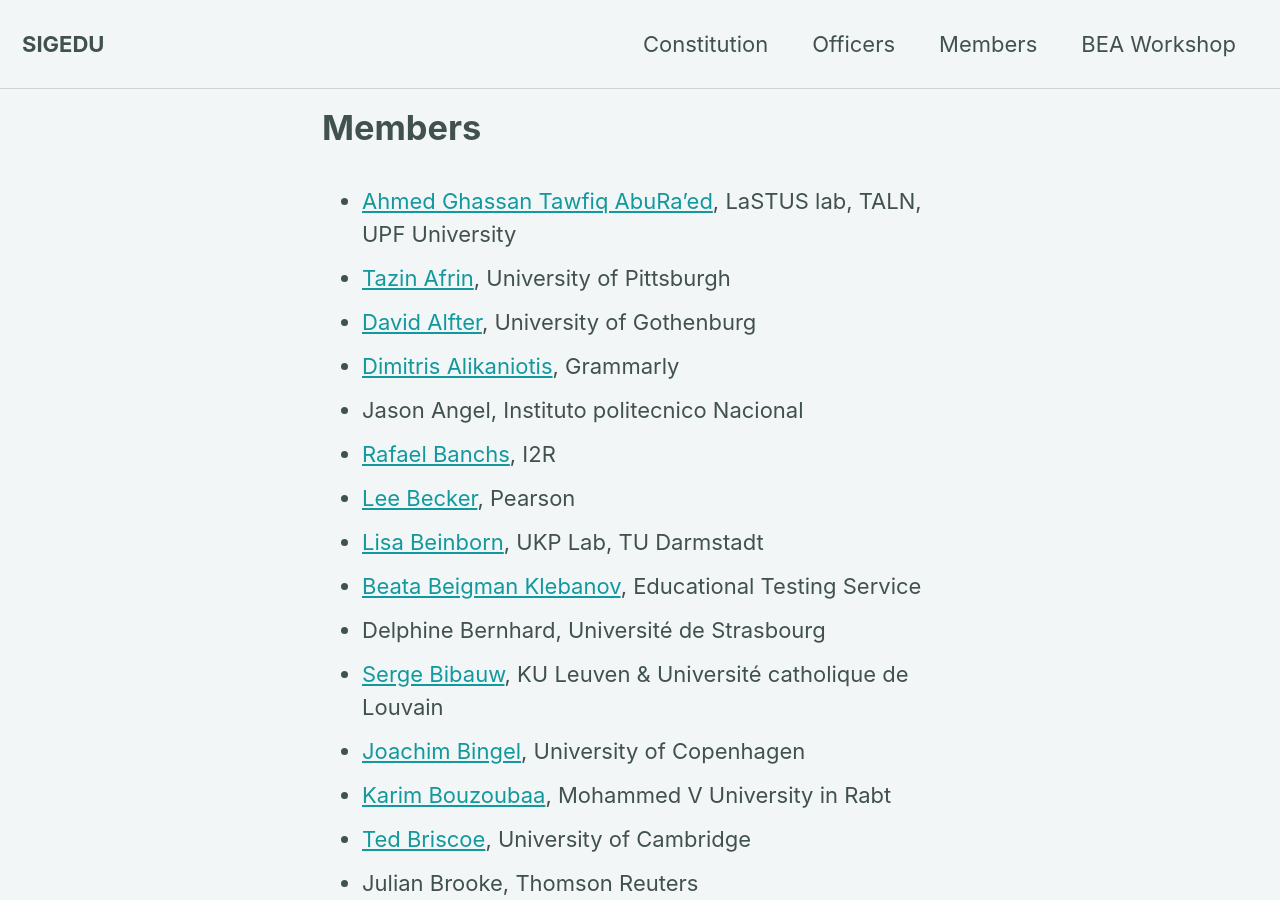
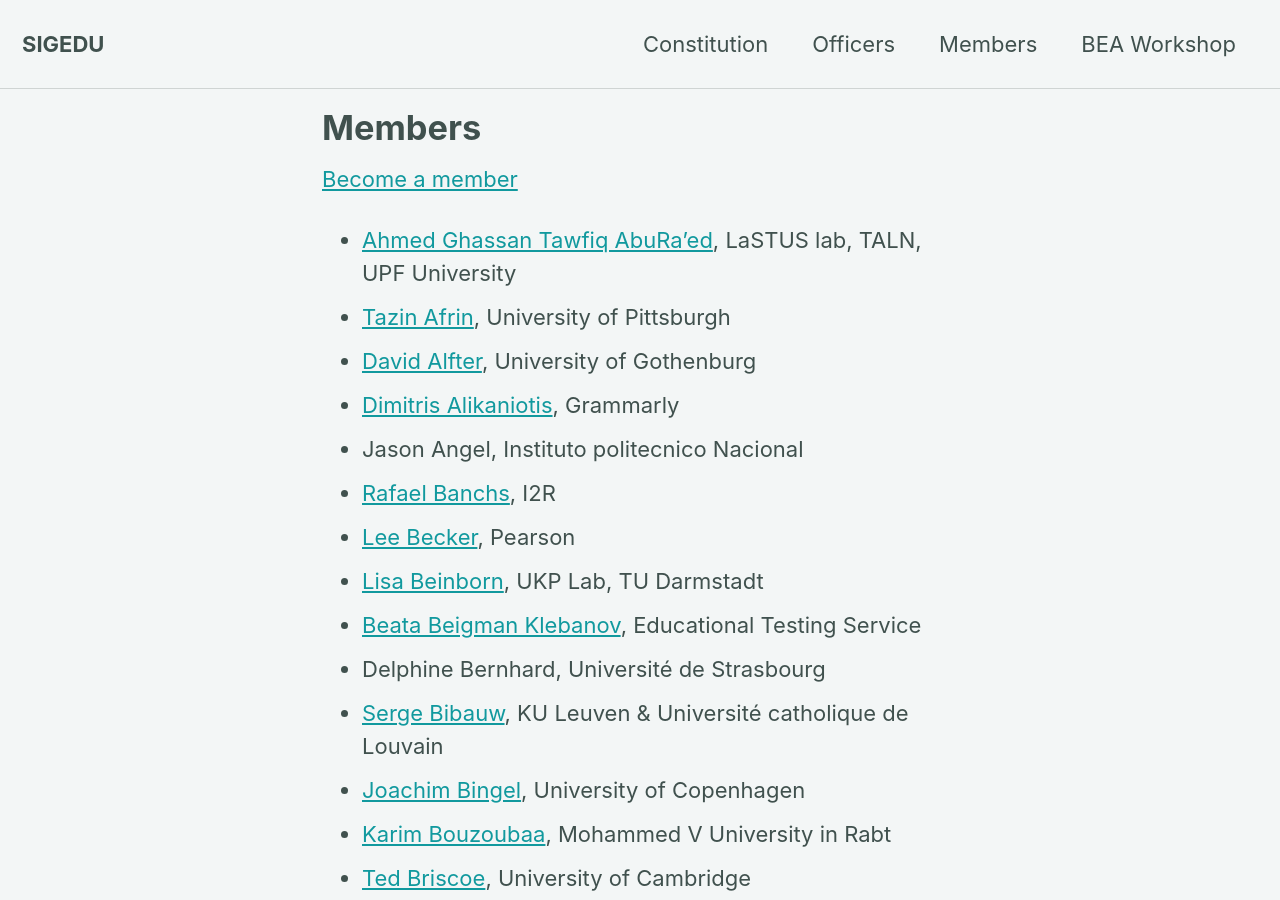
Before and after one commit to sigedu-org/website, a Jekyll site: the page built from _pages/members.md, in a window 1280 px wide and 900 px high. Built offline with Jekyll 4.4.1, drawn with Linux system fonts in a browser that asks for light colours; cached includes are drawn as plain includes; nearby versions of some CDN libraries.

Commit message:
Need to add the link to the membership form

```diff
--- a/_pages/members.md
+++ b/_pages/members.md
@@ -6,6 +6,8 @@ permalink: /members
 sidebar: false
 toc: false
 ---
+
+[Become a member](https://docs.google.com/forms/d/e/1FAIpQLSep9q-QLIvCIVIcdyoJJA8y2Ql32YRCQfVWDNJx1FwNXD3L6Q/viewform)
 
 - <a href="https://www.upf.edu/web/ahmed-aburaed">Ahmed Ghassan Tawfiq AbuRa'ed</a>, LaSTUS lab, TALN, UPF University<br/>
 - <a href="http://people.cs.pitt.edu/~tazinafrin/">Tazin Afrin</a>, University of Pittsburgh<br/>
```
